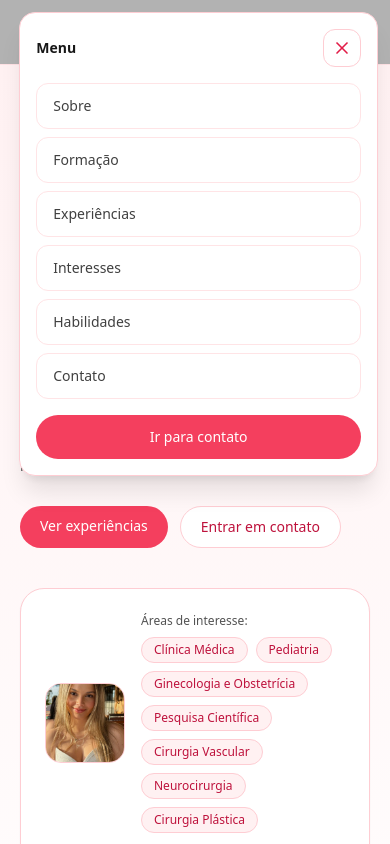
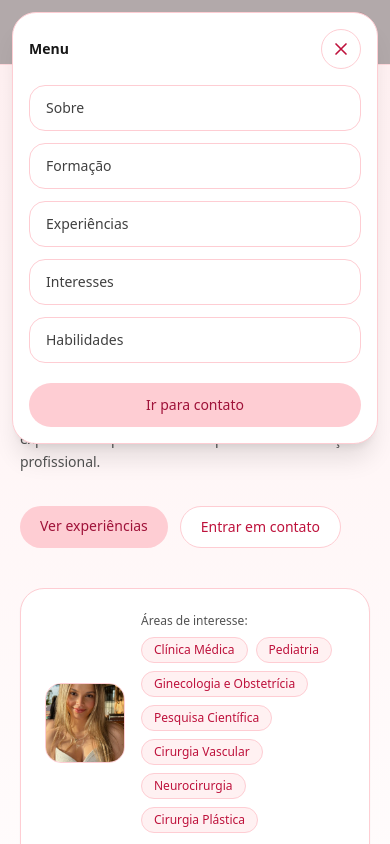
Before and after one commit to phlaranjeira31/portfolio-medicina, a Next.js app: page / in a window 390 px wide. Both pictures are taken after a click on the button "Abrir menu". Shown: the top 844 px of the page. Built offline with nearby package versions, Linux system fonts and the light colour scheme.

Commit message:
atualiza site

```diff
--- a/src/app/components/Hero.tsx
+++ b/src/app/components/Hero.tsx
@@ -24,12 +24,13 @@ export default function Hero() {
           </p>
 
           <div className="mt-8 flex flex-wrap gap-3">
-            <a
-              href="#experiencias"
-              className="rounded-full bg-rose-500 px-5 py-2.5 text-sm font-medium text-white hover:opacity-90 transition"
-            >
-              Ver experiências
-            </a>
+           <a
+  href="#experiencias"
+  className="rounded-full bg-rose-200 px-5 py-2.5 text-sm font-medium text-rose-800 hover:bg-rose-300 transition"
+>
+  Ver experiências
+</a>
+
 
             <a
               href="#contato"
--- a/src/app/components/Navbar.tsx
+++ b/src/app/components/Navbar.tsx
@@ -1,7 +1,6 @@
 "use client";
 
 import { useEffect, useState } from "react";
-import { profile } from "@/app/data/profile";
 
 const links = [
   { label: "Sobre", href: "#sobre" },
@@ -9,160 +8,133 @@ const links = [
   { label: "Experiências", href: "#experiencias" },
   { label: "Interesses", href: "#interesses" },
   { label: "Habilidades", href: "#habilidades" },
-  { label: "Contato", href: "#contato" },
+  // Removido "Contato" daqui pra não duplicar com o CTA
 ];
 
 export default function Navbar() {
   const [open, setOpen] = useState(false);
 
-  // trava o scroll quando menu mobile abre
+  // trava o scroll quando o menu mobile estiver aberto
   useEffect(() => {
-    if (open) document.body.style.overflow = "hidden";
-    else document.body.style.overflow = "";
+    if (!open) return;
+    const original = document.body.style.overflow;
+    document.body.style.overflow = "hidden";
     return () => {
-      document.body.style.overflow = "";
+      document.body.style.overflow = original;
     };
   }, [open]);
 
-  // fecha menu ao apertar ESC
-  useEffect(() => {
-    const onKey = (e: KeyboardEvent) => {
-      if (e.key === "Escape") setOpen(false);
-    };
-    window.addEventListener("keydown", onKey);
-    return () => window.removeEventListener("keydown", onKey);
-  }, []);
-
-  const initials =
-    profile?.name
-      ?.split(" ")
-      .filter(Boolean)
-      .slice(0, 2)
-      .map((w) => w[0].toUpperCase())
-      .join("") || "ML";
+  const close = () => setOpen(false);
 
   return (
-    <header className="sticky top-0 z-50 border-b border-rose-200/60 bg-white/85 backdrop-blur">
-      <div className="mx-auto flex max-w-5xl items-center justify-between px-5 py-3">
-        {/* LOGO */}
-        <a href="#" className="flex items-center gap-3">
-          <div className="flex h-10 w-10 items-center justify-center rounded-full bg-rose-500 text-sm font-semibold text-white">
-            {initials}
+    <header className="sticky top-0 z-50 border-b border-rose-200/70 bg-rose-50/80 backdrop-blur">
+      <div className="mx-auto flex w-full max-w-5xl items-center justify-between px-5 py-3">
+        {/* Brand */}
+        <a href="#topo" className="flex items-center gap-3">
+          <div className="flex h-10 w-10 items-center justify-center rounded-full bg-rose-200 text-sm font-semibold text-rose-800">
+            MC
           </div>
 
           <div className="leading-tight">
-            <p className="text-sm font-semibold text-neutral-900">
-              Portfólio <span className="text-rose-500">• Medicina</span>
-            </p>
-            <p className="text-xs text-neutral-500">
-              {profile.university} • {profile.location}
-            </p>
+            <div className="text-sm font-semibold text-neutral-900">
+              Portfólio <span className="text-rose-700">• Medicina</span>
+            </div>
+            <div className="text-xs text-neutral-500">Unifase • Petrópolis - RJ</div>
           </div>
         </a>
 
-        {/* LINKS DESKTOP */}
-        <nav className="hidden items-center gap-7 md:flex">
-          {links.slice(0, 5).map((l) => (
+        {/* Desktop nav */}
+        <nav className="hidden items-center gap-6 md:flex">
+          {links.map((l) => (
             <a
               key={l.href}
               href={l.href}
-              className="text-sm text-neutral-600 hover:text-rose-600 transition"
+              className="text-sm text-neutral-600 hover:text-rose-700 transition"
             >
               {l.label}
             </a>
           ))}
 
-          {/* BOTÃO CONTATO */}
+          {/* ✅ ÚNICO botão de contato (desktop) */}
           <a
             href="#contato"
-            className="rounded-full bg-rose-500 px-5 py-2 text-sm font-medium text-white hover:opacity-90 transition"
+            className="rounded-full bg-rose-200 px-5 py-2 text-sm font-medium text-rose-800 hover:bg-rose-300 transition"
           >
             Contato
           </a>
         </nav>
 
-        {/* BOTÃO MENU MOBILE */}
+        {/* Mobile button */}
         <button
           type="button"
           onClick={() => setOpen(true)}
-          className="inline-flex items-center justify-center rounded-xl border border-rose-200 bg-white p-2 text-rose-600 hover:bg-rose-50 transition md:hidden"
+          className="md:hidden inline-flex items-center justify-center rounded-xl border border-rose-200 bg-white px-3 py-2 text-rose-700 shadow-sm hover:bg-rose-50 transition"
           aria-label="Abrir menu"
         >
-          {/* ícone hambúrguer */}
-          <svg
-            xmlns="http://www.w3.org/2000/svg"
-            width="22"
-            height="22"
-            viewBox="0 0 24 24"
-            fill="none"
+          {/* ícone hamburguer */}
+          <svg width="22" height="22" viewBox="0 0 24 24" fill="none" aria-hidden="true">
+            <path
+              d="M4 7H20M4 12H20M4 17H20"
               stroke="currentColor"
               strokeWidth="2"
               strokeLinecap="round"
-            strokeLinejoin="round"
-          >
-            <line x1="4" y1="6" x2="20" y2="6" />
-            <line x1="4" y1="12" x2="20" y2="12" />
-            <line x1="4" y1="18" x2="20" y2="18" />
+            />
           </svg>
         </button>
       </div>
 
-      {/* OVERLAY + MENU MOBILE */}
+      {/* Mobile overlay */}
       {open ? (
         <div className="fixed inset-0 z-50 md:hidden">
-          {/* overlay */}
+          {/* backdrop */}
           <button
+            type="button"
             className="absolute inset-0 bg-black/30"
-            onClick={() => setOpen(false)}
             aria-label="Fechar menu"
+            onClick={close}
           />
 
-          {/* painel */}
-          <div className="absolute right-3 top-3 w-[92%] max-w-sm rounded-2xl border border-rose-200 bg-white p-4 shadow-xl">
+          {/* panel */}
+          <div className="absolute right-3 top-3 w-[calc(100%-24px)] max-w-sm rounded-3xl border border-rose-200 bg-white p-4 shadow-xl">
             <div className="flex items-center justify-between">
-              <p className="text-sm font-semibold text-neutral-900">Menu</p>
+              <div className="text-sm font-semibold text-neutral-900">Menu</div>
 
               <button
                 type="button"
-                onClick={() => setOpen(false)}
-                className="rounded-xl border border-rose-200 bg-white p-2 text-rose-600 hover:bg-rose-50 transition"
+                onClick={close}
+                className="inline-flex h-10 w-10 items-center justify-center rounded-full border border-rose-200 bg-white text-rose-700 hover:bg-rose-50 transition"
                 aria-label="Fechar"
               >
                 {/* X */}
-                <svg
-                  xmlns="http://www.w3.org/2000/svg"
-                  width="20"
-                  height="20"
-                  viewBox="0 0 24 24"
-                  fill="none"
+                <svg width="20" height="20" viewBox="0 0 24 24" fill="none" aria-hidden="true">
+                  <path
+                    d="M6 6L18 18M18 6L6 18"
                     stroke="currentColor"
                     strokeWidth="2"
                     strokeLinecap="round"
-                  strokeLinejoin="round"
-                >
-                  <path d="M18 6 6 18" />
-                  <path d="m6 6 12 12" />
+                  />
                 </svg>
               </button>
             </div>
 
-            <div className="mt-4 space-y-2">
+            <div className="mt-4 space-y-3">
               {links.map((l) => (
                 <a
                   key={l.href}
                   href={l.href}
-                  onClick={() => setOpen(false)}
-                  className="block rounded-xl border border-rose-100 bg-white px-4 py-3 text-sm text-neutral-700 hover:bg-rose-50 transition"
+                  onClick={close}
+                  className="block rounded-2xl border border-rose-200 bg-white px-4 py-3 text-sm text-neutral-700 hover:bg-rose-50 transition"
                 >
                   {l.label}
                 </a>
               ))}
             </div>
 
+            {/* ✅ ÚNICO CTA (mobile) */}
             <a
               href="#contato"
-              onClick={() => setOpen(false)}
-              className="mt-4 block rounded-full bg-rose-500 px-5 py-3 text-center text-sm font-medium text-white hover:opacity-90 transition"
+              onClick={close}
+              className="mt-5 block rounded-full bg-rose-200 px-5 py-3 text-center text-sm font-medium text-rose-800 hover:bg-rose-300 transition"
             >
               Ir para contato
             </a>
```
Lines whose indentation alone changed are shown as unchanged.
